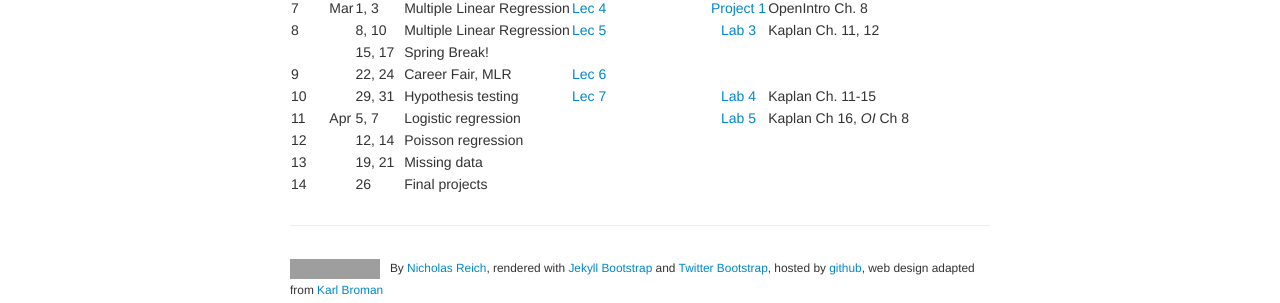
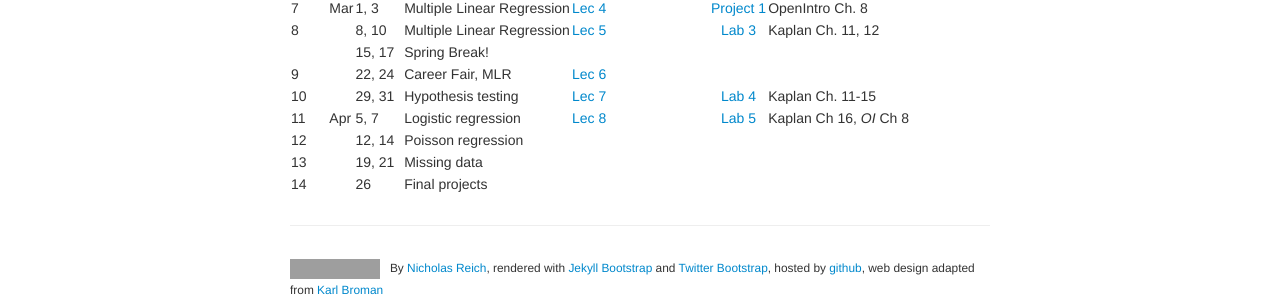
Before and after one commit to nickreich/data-stories-2016, a Jekyll site: the page built from pages/schedule.md, in a window 1280 px wide. Shown: the part 379-682 px from the top of the page. Built offline with Jekyll 4.4.1, drawn with Linux system fonts in a browser that asks for light colours; grey boxes are pictures that could not be loaded.

```diff
--- a/pages/schedule.md
+++ b/pages/schedule.md
@@ -21,7 +21,7 @@
      |     | 15, 17 | Spring Break! | |  |
  9   |     | 22, 24 | Career Fair, MLR | [Lec 6](../assets/lectures/lecture6-confidence/lady-slides.html) | |
  10  |     | 29, 31 | Hypothesis testing | [Lec 7](../assets/lectures/lecture7-model-confidence/lecture7-model-confidence.pdf) | [Lab 4](../assets/labs/lab4-fev/lab4-fev.pdf) | Kaplan Ch. 11-15
- 11  | Apr | 5, 7   | Logistic regression | | [Lab 5](../assets/labs/lab5-inference/lab5.pdf) | Kaplan Ch 16, _OI_ Ch 8
+ 11  | Apr | 5, 7   | Logistic regression | [Lec 8](../assets/lectures/lecture8-logistic-regression/lecture8-logistic-regression.pdf)| [Lab 5](../assets/labs/lab5-inference/lab5.pdf) | Kaplan Ch 16, _OI_ Ch 8
  12  |     | 12, 14 | Poisson regression | | |
  13  |     | 19, 21 | Missing data | | |
  14  |     | 26     | Final projects | | |
```
Also changed, not shown: pages/slides.md (+1 -0 lines), 7 other files.
